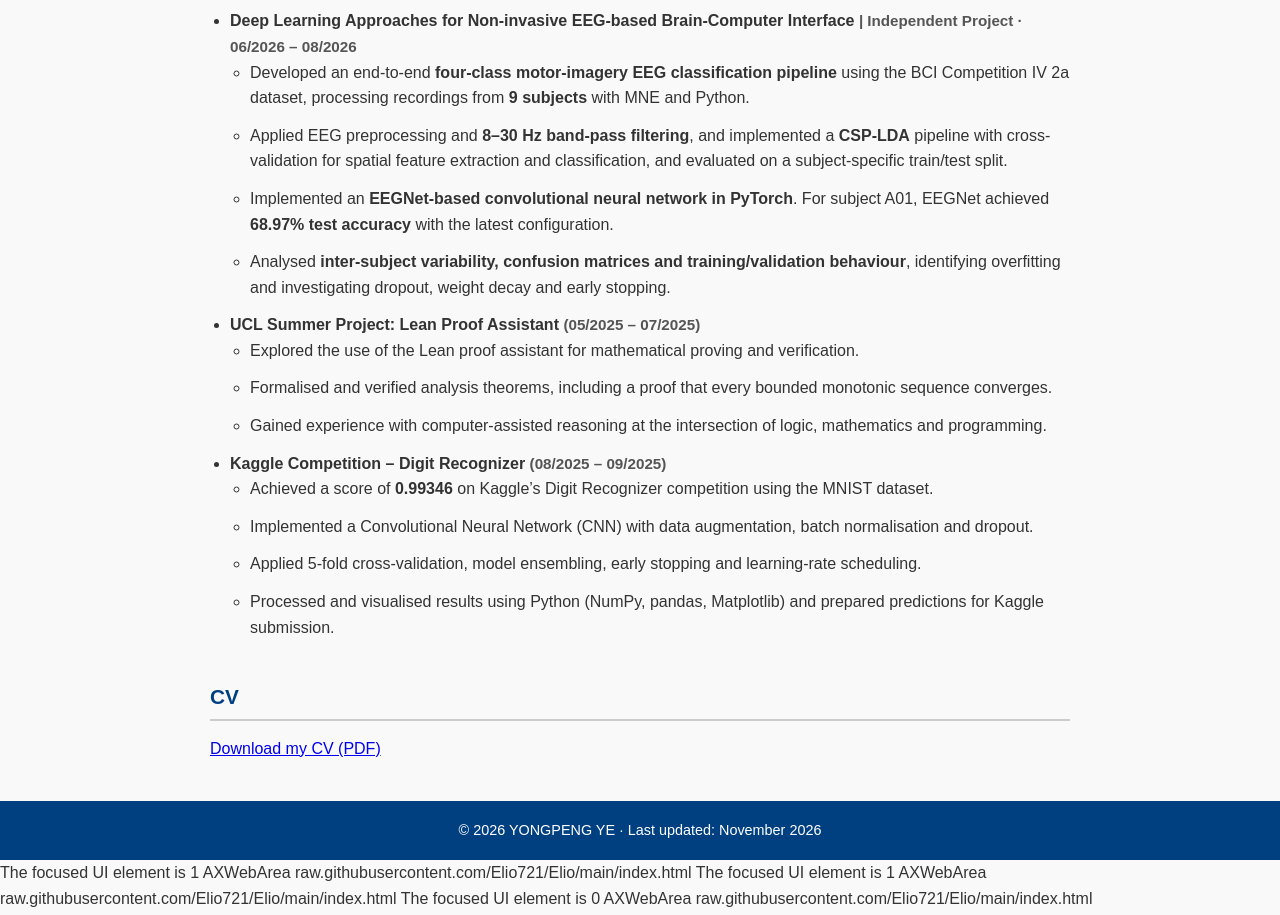
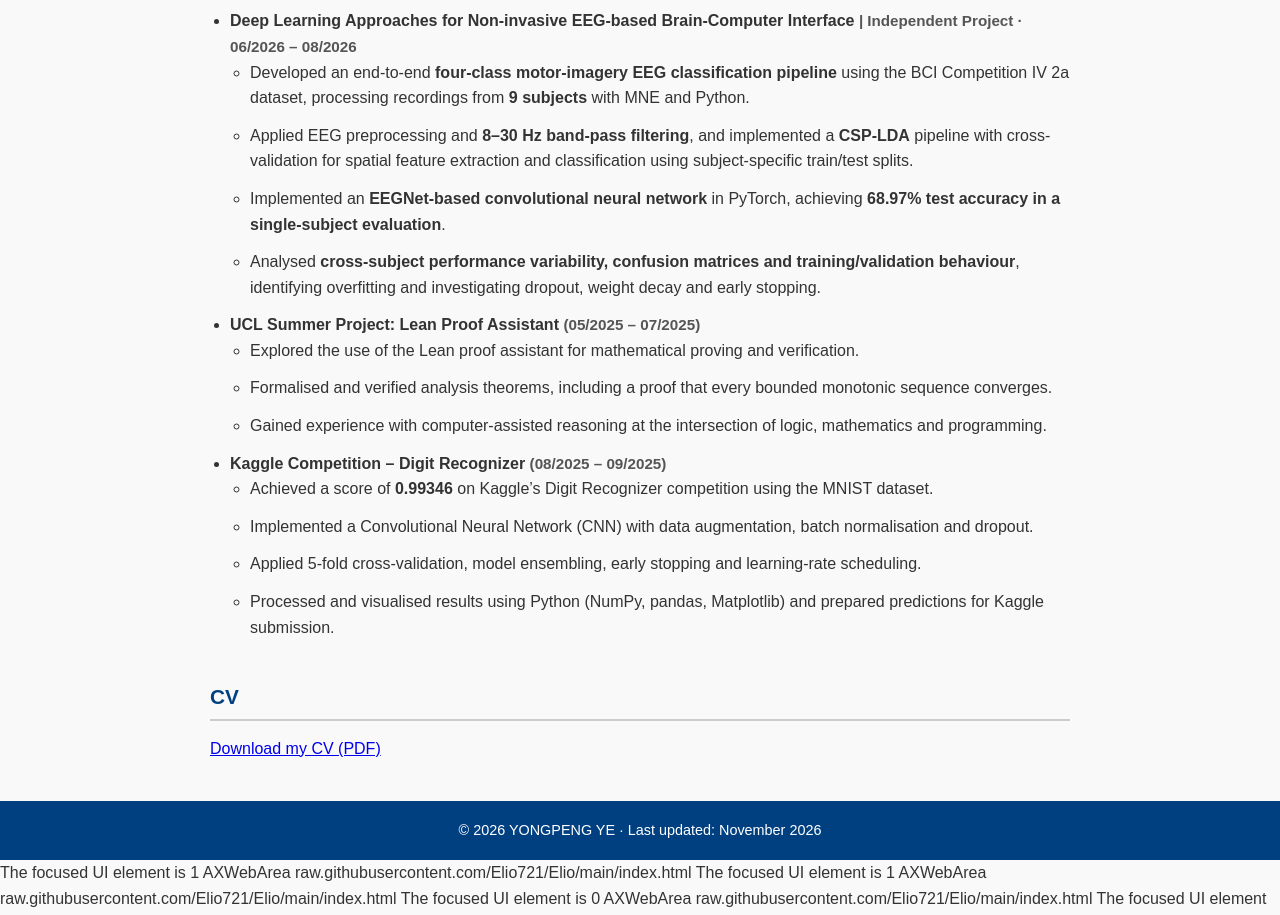
Before and after one commit to Elio721/Elio, a plain HTML site: page index.html in a window 1280 px wide. Shown: the part 860-1775 px from the top of the page. Drawn offline with Linux system fonts and the light colour scheme.

Commit message:
Update EEG project description
Keep the four project bullets and report the EEGNet result as single-subject accuracy; describe the cross-subject analysis.

```diff
--- a/index.html
+++ b/index.html
@@ -134,9 +134,9 @@
           <div class="meta">Deep Learning Approaches for Non-invasive EEG-based Brain-Computer Interface <span class="muted">| Independent Project · 06/2026 – 08/2026</span></div>
           <ul>
             <li>Developed an end-to-end <strong>four-class motor-imagery EEG classification pipeline</strong> using the BCI Competition IV 2a dataset, processing recordings from <strong>9 subjects</strong> with MNE and Python.</li>
-            <li>Applied EEG preprocessing and <strong>8–30 Hz band-pass filtering</strong>, and implemented a <strong>CSP-LDA</strong> pipeline with cross-validation for spatial feature extraction and classification, and evaluated on a subject-specific train/test split.</li>
-            <li>Implemented an <strong>EEGNet-based convolutional neural network in PyTorch</strong>. For subject A01, EEGNet achieved <strong>68.97% test accuracy</strong> with the latest configuration.</li>
-            <li>Analysed <strong>inter-subject variability, confusion matrices and training/validation behaviour</strong>, identifying overfitting and investigating dropout, weight decay and early stopping.</li>
+            <li>Applied EEG preprocessing and <strong>8–30 Hz band-pass filtering</strong>, and implemented a <strong>CSP-LDA</strong> pipeline with cross-validation for spatial feature extraction and classification using subject-specific train/test splits.</li>
+            <li>Implemented an <strong>EEGNet-based convolutional neural network</strong> in PyTorch, achieving <strong>68.97% test accuracy in a single-subject evaluation</strong>.</li>
+            <li>Analysed <strong>cross-subject performance variability, confusion matrices and training/validation behaviour</strong>, identifying overfitting and investigating dropout, weight decay and early stopping.</li>
           </ul>
         </li>
         <li>
@@ -184,3 +184,6 @@ The focused UI element is 1 AXWebArea raw.githubusercontent.com/Elio721/Elio/mai
 
 
 The focused UI element is 0 AXWebArea raw.githubusercontent.com/Elio721/Elio/main/index.html
+
+
+The focused UI element is 0 AXWebArea raw.githubusercontent.com/Elio721/Elio/main/index.html
```
